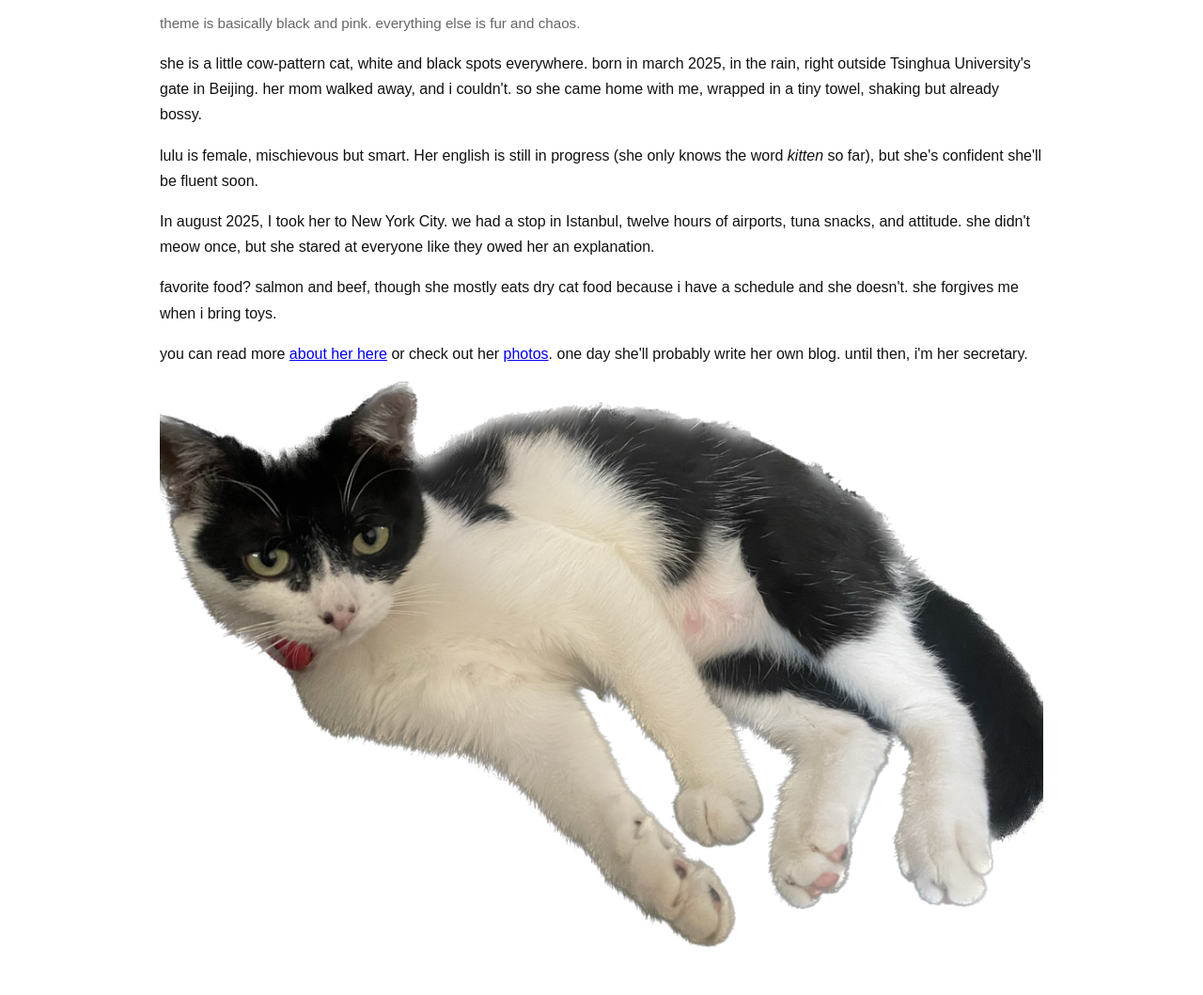
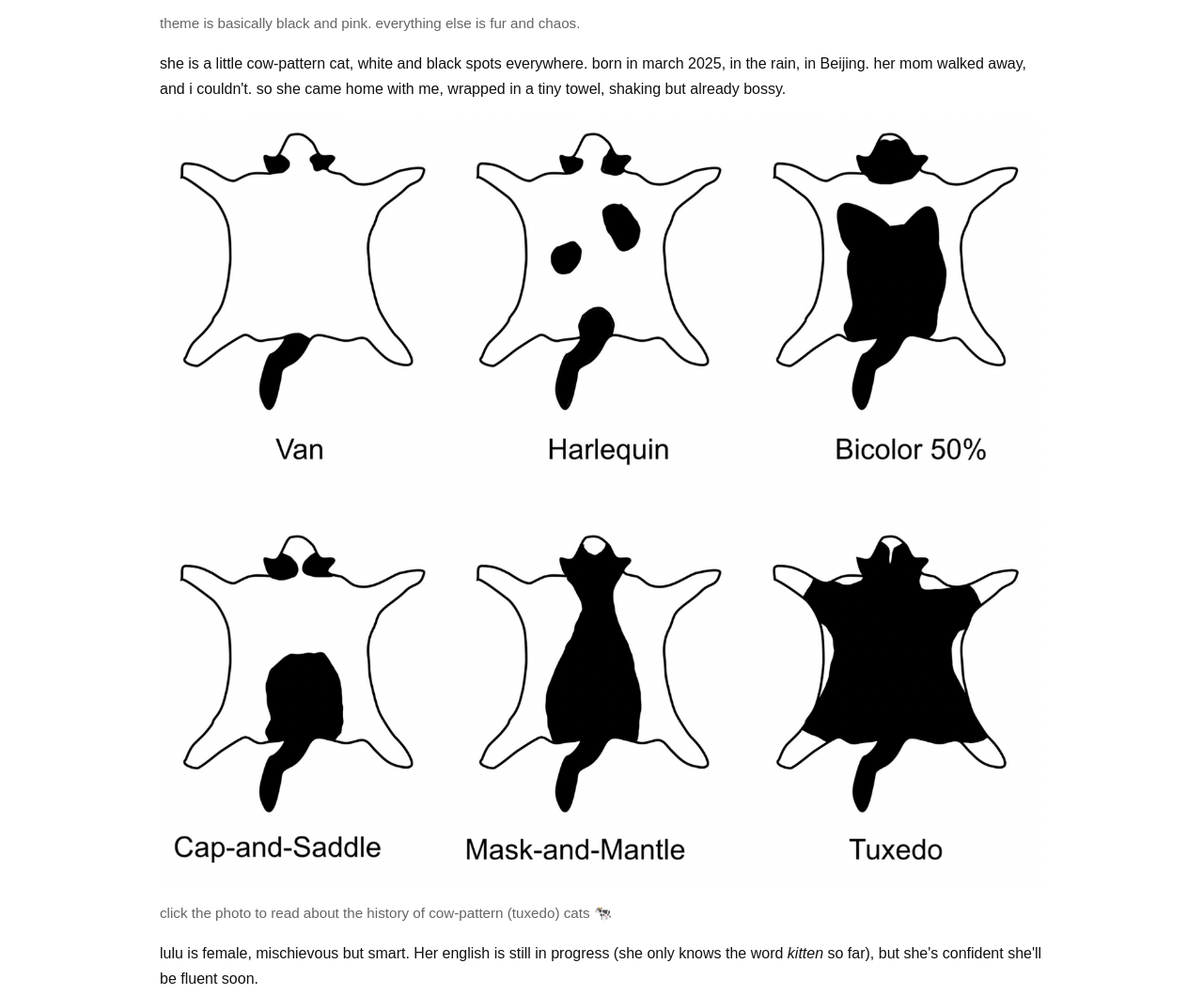
Before and after one commit to slai6-afk/lulucutiecat, a plain HTML site: page lulucutiecat/index.html in a window 1280 px wide. Shown: the part 183-1242 px from the top of the page at 94% size. Drawn offline with Linux system fonts and the light colour scheme.

Commit message:
Add files via upload

```diff
--- a/lulucutiecat/index.html
+++ b/lulucutiecat/index.html
@@ -23,7 +23,13 @@
   <main class="wrapper">
     <h1>hi, im Lulu <span class="accent">(Cat)</span></h1>
     <p class="note">theme is basically black and pink. everything else is fur and chaos.</p>
-    <p>she is a little cow-pattern cat, white and black spots everywhere. born in march 2025, in the rain, right outside Tsinghua University's gate in Beijing. her mom walked away, and i couldn't. so she came home with me, wrapped in a tiny towel, shaking but already bossy.</p>
+    <p>she is a little cow-pattern cat, white and black spots everywhere. born in march 2025, in the rain, in Beijing. her mom walked away, and i couldn't. so she came home with me, wrapped in a tiny towel, shaking but already bossy.</p>
+    <div class="image-box">
+    <a href="https://en.wikipedia.org/wiki/Tuxedo_cat" target="_blank" rel="noopener">
+    <img src="tux.png" alt="Lulu the cow-pattern cat looking mysterious">
+    </a>
+    </div>
+    <p class="note">click the photo to read about the history of cow-pattern (tuxedo) cats 🐄</p>
 
     <p>lulu is female, mischievous but smart. Her english is still in progress (she only knows the word <em>kitten</em> so far), but she's confident she'll be fluent soon.</p>
 
```
Also changed, not shown: lulucutiecat/tux.png (added).
